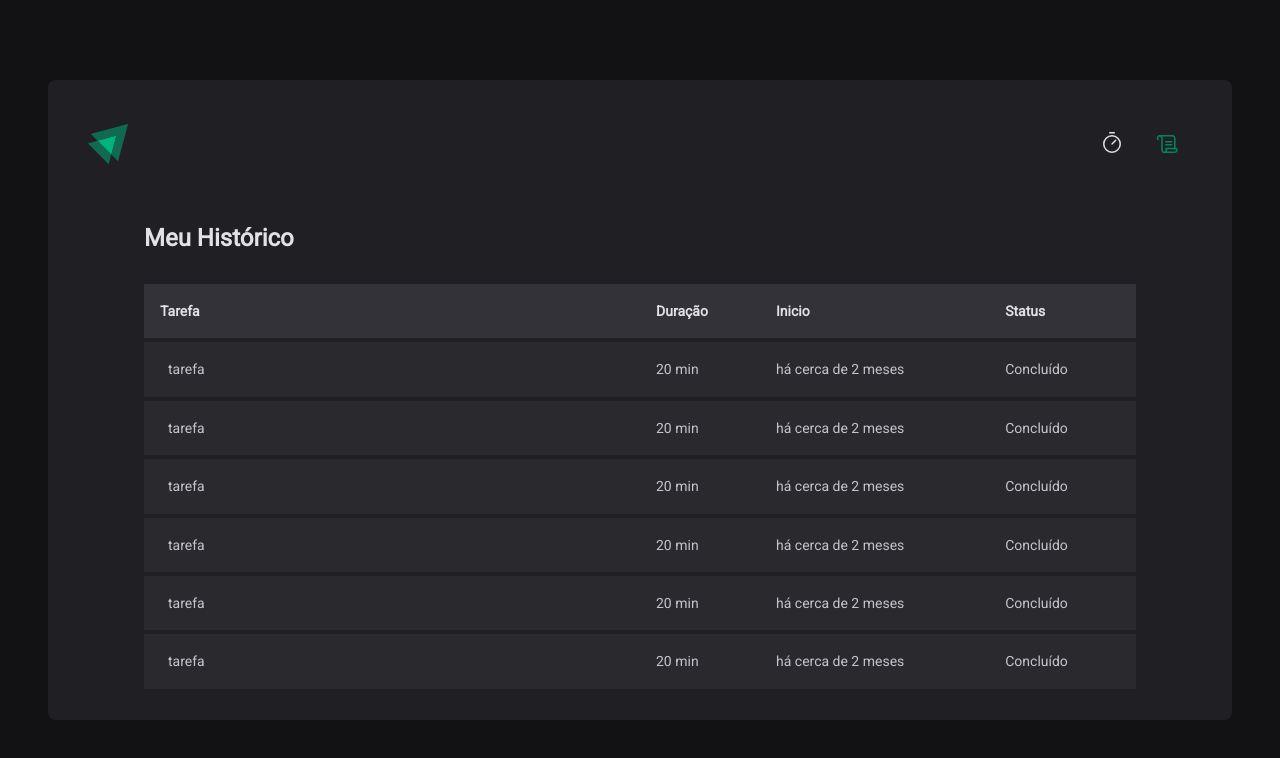
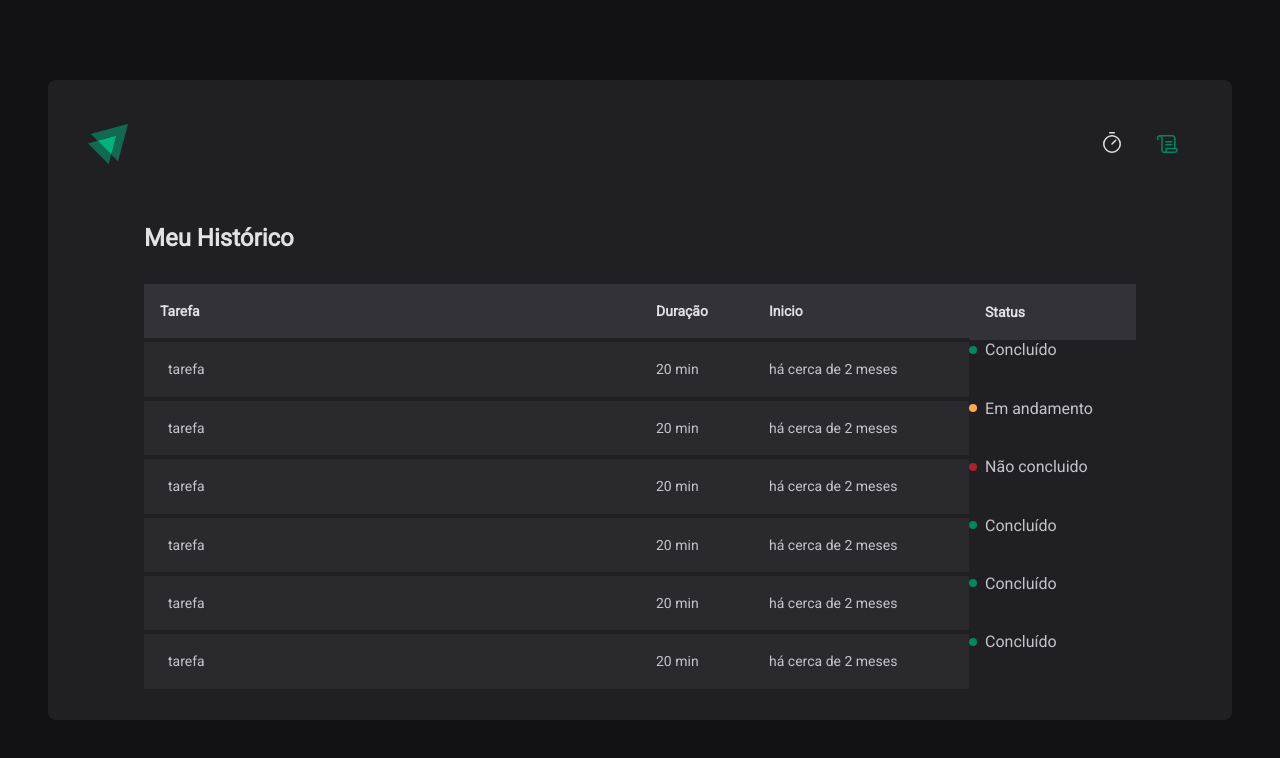
Before and after one commit to viktor-lima/ignite-timer, a React (Vite) app: page /history in a window 1280 px wide. Shown: the top 758 px of the page. Built offline with nearby package versions, Linux system fonts and the light colour scheme.

Commit message:
feat: statusComponenteStyled

```diff
--- a/src/pages/History/History.tsx
+++ b/src/pages/History/History.tsx
@@ -1,4 +1,4 @@
-import { HistoryContainer, HistoryList } from "./styles";
+import { HistoryContainer, HistoryList, Status } from "./styles";
 
 export function History() {
   return (
@@ -20,37 +20,37 @@
               <td>tarefa</td>
               <td>20 min</td>
               <td>há cerca de 2 meses</td>
-              <td>Concluído</td>
+              <Status statusColor="green">Concluído</Status>
             </tr>
             <tr>
               <td>tarefa</td>
               <td>20 min</td>
               <td>há cerca de 2 meses</td>
-              <td>Concluído</td>
+              <Status statusColor="yellow">Em andamento</Status>
             </tr>
             <tr>
               <td>tarefa</td>
               <td>20 min</td>
               <td>há cerca de 2 meses</td>
-              <td>Concluído</td>
+              <Status statusColor="red">Não concluido</Status>
             </tr>
             <tr>
               <td>tarefa</td>
               <td>20 min</td>
               <td>há cerca de 2 meses</td>
-              <td>Concluído</td>
+              <Status statusColor="green">Concluído</Status>
             </tr>
             <tr>
               <td>tarefa</td>
               <td>20 min</td>
               <td>há cerca de 2 meses</td>
-              <td>Concluído</td>
+              <Status statusColor="green">Concluído</Status>
             </tr>
             <tr>
               <td>tarefa</td>
               <td>20 min</td>
               <td>há cerca de 2 meses</td>
-              <td>Concluído</td>
+              <Status statusColor="green">Concluído</Status>
             </tr>
           </tbody>
         </table>
--- a/src/pages/History/styles.ts
+++ b/src/pages/History/styles.ts
@@ -61,6 +61,29 @@
       }
     }
   }
+`;
 
+const STATUS_COLORS = {
+  yellow: 'yellow-500',
+  green: 'green-500',
+  red: 'red-500',
+}
+
+interface statusProps {
+  statusColor: keyof typeof STATUS_COLORS
+}
+
+export const Status = styled.span<statusProps>`
+  display: flex;
+  align-items: center;
+  gap: 0.5rem;
+
+  &::before {
+    content: '';
+    width: 0.5rem;
+    height: 0.5rem;
+    border-radius: 50%;
+    background: ${props => props.theme[STATUS_COLORS[props.statusColor]]};
+  }
 
 `;
```
